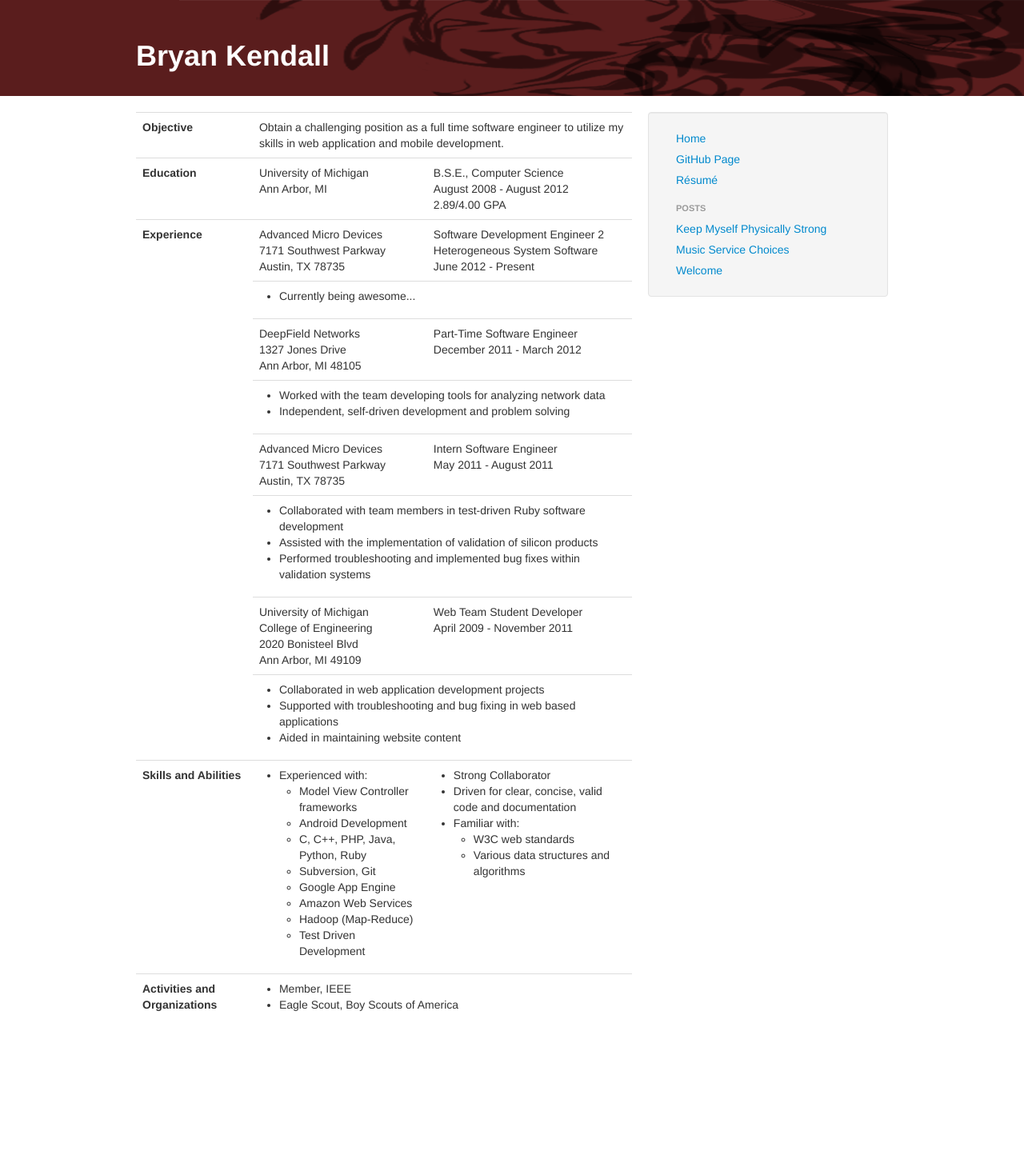
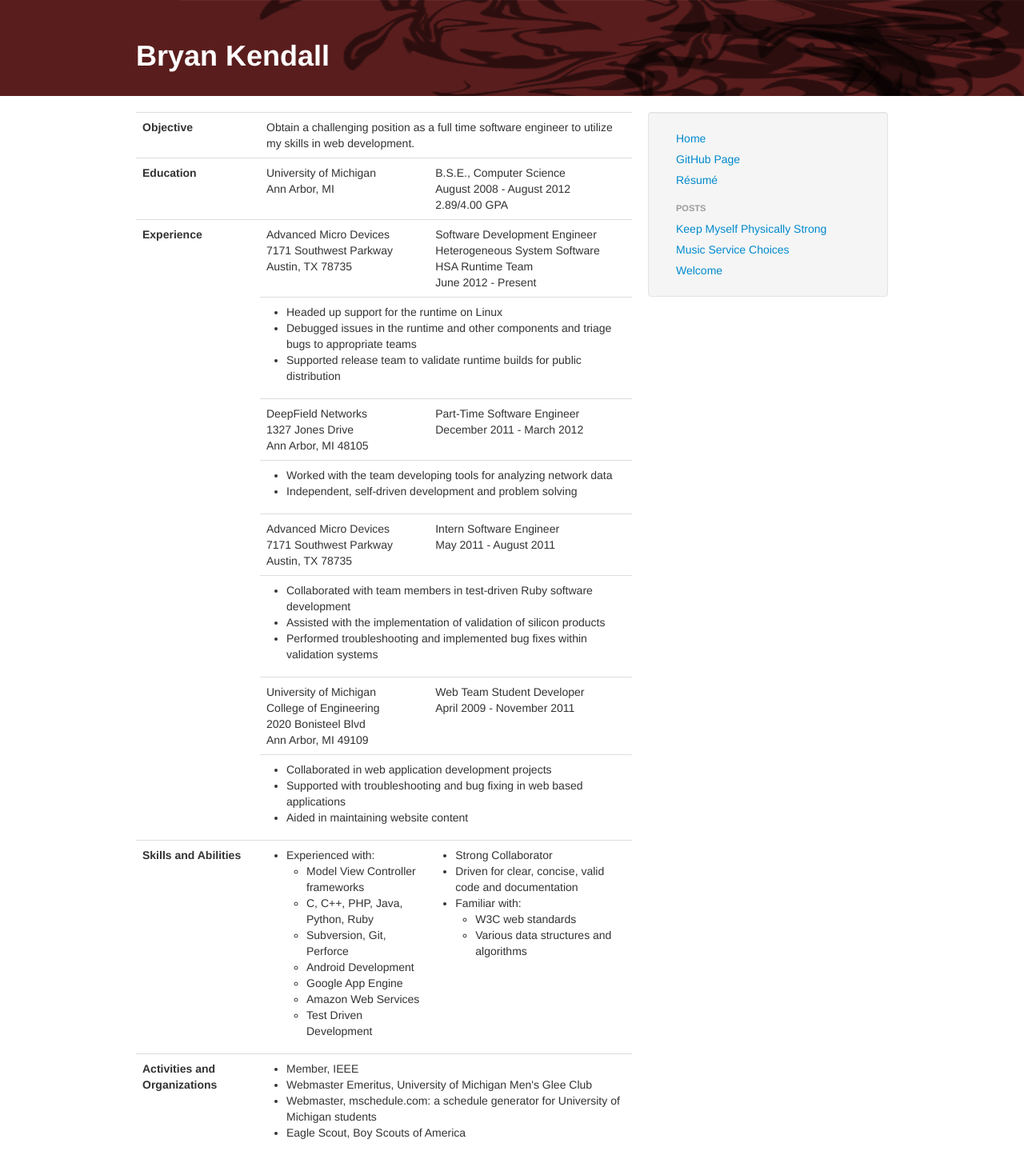
Before and after one commit to bkendall/bkendall.github.com, a Jekyll site: the page built from resume.html, in a window 1280 px wide. Shown: the whole page at 80% size. Built offline with Jekyll 4.4.1, drawn with Linux system fonts in a browser that asks for light colours; nearby versions of some CDN libraries; before the commit the page ends 1304 px from its top, so only the background shows below that.

Commit message:
resume update

```diff
--- a/resume.html
+++ b/resume.html
@@ -7,7 +7,7 @@ title: R&eacute;sum&eacute;
   <table class="table"><tbody>
    <tr>
     <td style="font-weight:bold;">Objective</td>
-    <td colspan="2">Obtain a challenging position as a full time software engineer to utilize my skills in web application and mobile development.</td>
+    <td colspan="2">Obtain a challenging position as a full time software engineer to utilize my skills in web development.</td>
     <!--<td></td>-->
    </tr>
    <tr>
@@ -23,14 +23,17 @@ title: R&eacute;sum&eacute;
     <td>Advanced Micro Devices<br />
         7171 Southwest Parkway<br />
         Austin, TX 78735</td>
-    <td>Software Development Engineer 2<br />
+    <td>Software Development Engineer<br />
         Heterogeneous System Software<br />
+        HSA Runtime Team<br />
         June 2012 - Present</td>
    </tr>
    <tr>
     <!--<td></td>-->
     <td colspan="2"><ul>
-     <li>Currently being awesome...</li>
+     <li>Headed up support for the runtime on Linux</li>
+     <li>Debugged issues in the runtime and other components and triage bugs to appropriate teams</li>
+     <li>Supported release team to validate runtime builds for public distribution</li>
     </ul></td>
     <!--<td></td>-->
    </tr>
@@ -90,12 +93,11 @@ title: R&eacute;sum&eacute;
     <td><ul>
      <li>Experienced with:<ul>
       <li>Model View Controller frameworks</li>
+      <li>C, C++, PHP, Java, Python, Ruby</li>
+      <li>Subversion, Git, Perforce</li>
       <li>Android Development</li>
-      <li>C, C++, PHP, Java, Python, Ruby</li>
-      <li>Subversion, Git</li>
       <li>Google App Engine</li>
       <li>Amazon Web Services</li>
-      <li>Hadoop (Map-Reduce)</li>
       <li>Test Driven Development</li>
      </ul></li>
     </ul></td>
@@ -112,6 +114,8 @@ title: R&eacute;sum&eacute;
     <td style="font-weight:bold;">Activities and Organizations</td>
     <td colspan="2"><ul>
      <li>Member, IEEE</li>
+     <li>Webmaster Emeritus, University of Michigan Men's Glee Club</li>
+     <li>Webmaster, mschedule.com: a schedule generator for University of Michigan students</li>
      <li>Eagle Scout, Boy Scouts of America</li>
     </ul></td>
     <!--<td></td>-->
```
